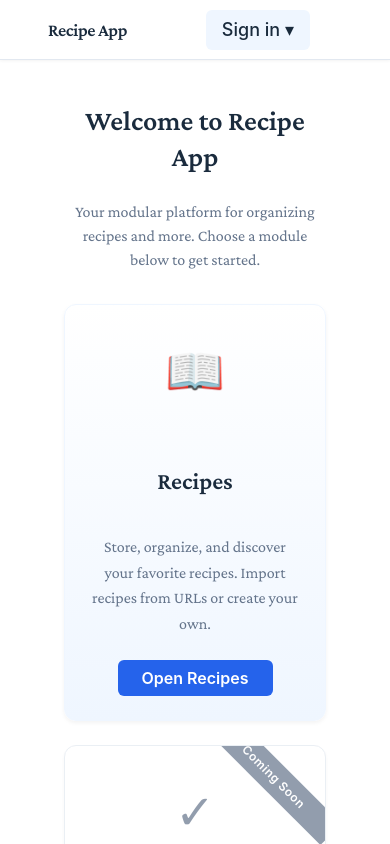
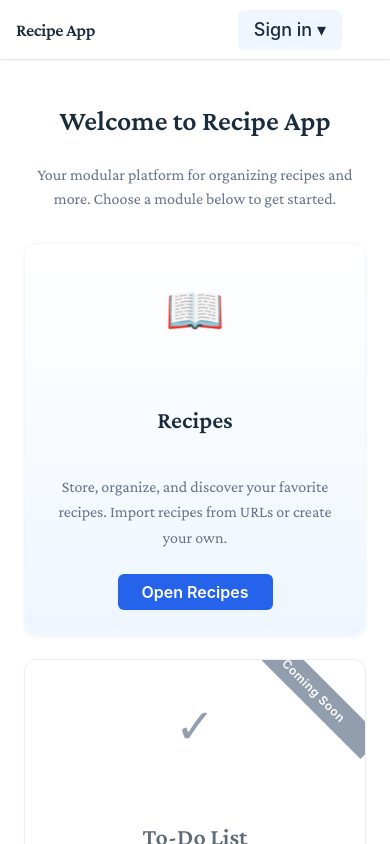
Before and after one commit to dleffel/ai-built-recipe-app, a React (Create React App) app in the folder frontend/: page / in a window 390 px wide. Shown: the top 844 px of the page. Built offline with nearby package versions, Linux system fonts and the light colour scheme; no server answers.

Commit message:
Optimize mobile layout for tasks: reduce page margins, expand container width, and adjust padding to maximize screen usage

```diff
--- a/frontend/src/App.css
+++ b/frontend/src/App.css
@@ -270,6 +270,10 @@ body::before {
 }
 
 @media (max-width: 768px) {
+  :root {
+    --page-margin: 0.5rem;
+  }
+
   .header-content {
     padding: 0;
   }
--- a/frontend/src/components/layout/Layout.module.css
+++ b/frontend/src/components/layout/Layout.module.css
@@ -73,6 +73,7 @@
 
   .main {
     width: 100%;
+    max-width: 100%;
     padding: 0 var(--page-margin);
   }
 }
--- a/frontend/src/components/todos/TaskListContainer.module.css
+++ b/frontend/src/components/todos/TaskListContainer.module.css
@@ -104,12 +104,15 @@
 /* Responsive styles */
 @media (max-width: 768px) {
   .taskListContainer {
-    padding: 12px;
-    gap: 16px;
+    padding: 8px;
+    gap: 12px;
+    max-width: 100%;
+    width: 100%;
   }
 
   .dayContainer {
-    padding: 12px;
+    padding: 10px;
+    border-radius: 6px;
   }
 
   .dayTitle {
```
